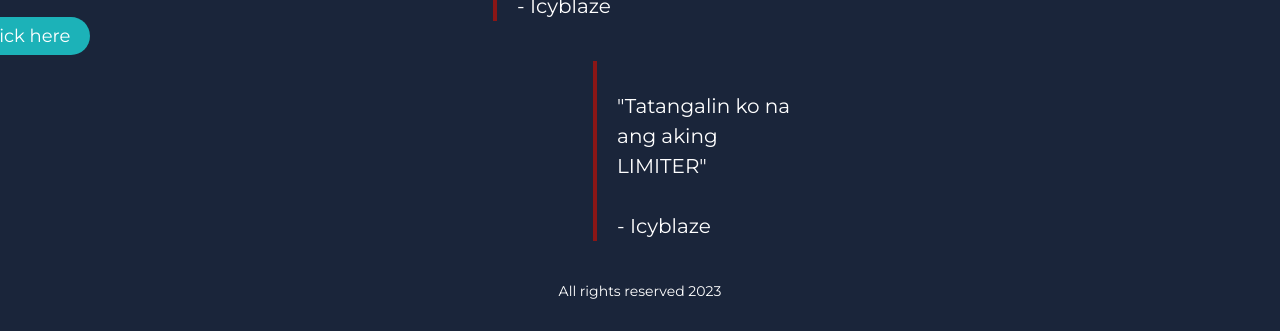
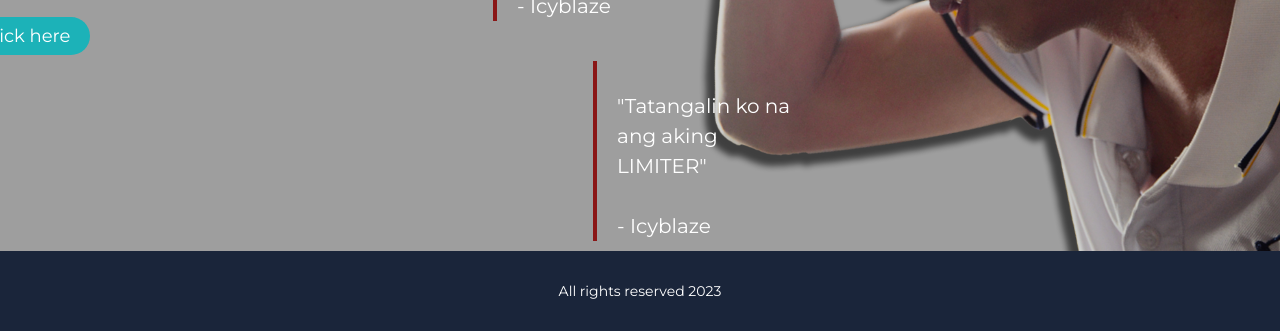
Before and after one commit to markgg33/spicyblazing, a plain HTML site: page index.html in a window 1280 px wide. Shown: the part 569-900 px from the top of the page. Drawn offline with Linux system fonts and the light colour scheme; the site is published under a folder, as on GitHub Pages, so addresses that start at the root find nothing.

Commit message:
added ../ to url in main

```diff
--- a/css/main.css
+++ b/css/main.css
@@ -2,7 +2,7 @@ main{
     width: 100%;
     height: calc(100vh - 60px);
     background-color: #1A253A;
-    background-image: url(/images/hero-self.png) ,url(/images/bg.png) ;
+    background-image: url(../images/hero-self.png) ,url(../images/bg.png) ; ;
     background-size: cover;
     background-repeat: no-repeat;
     background-position: right, bottom;
```
